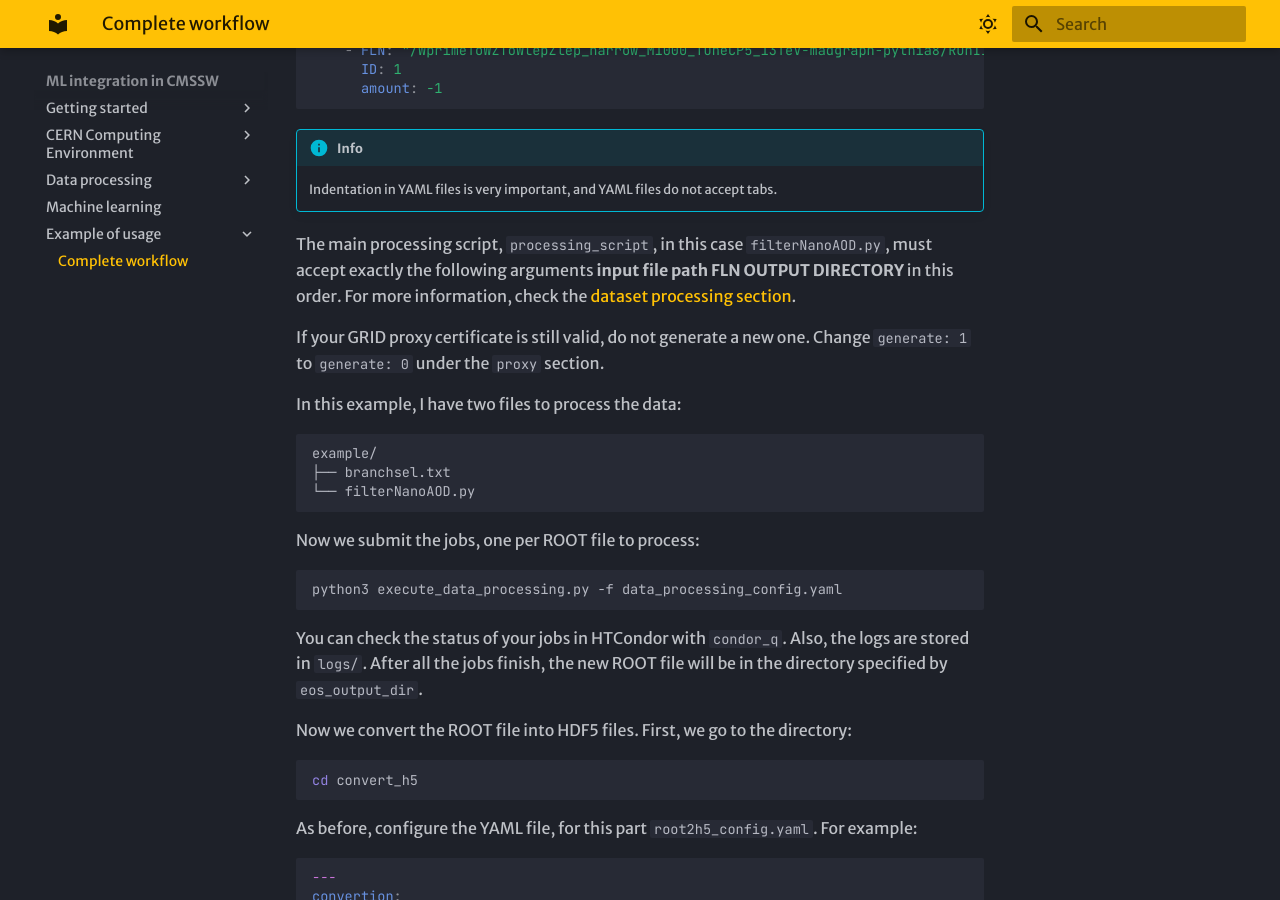
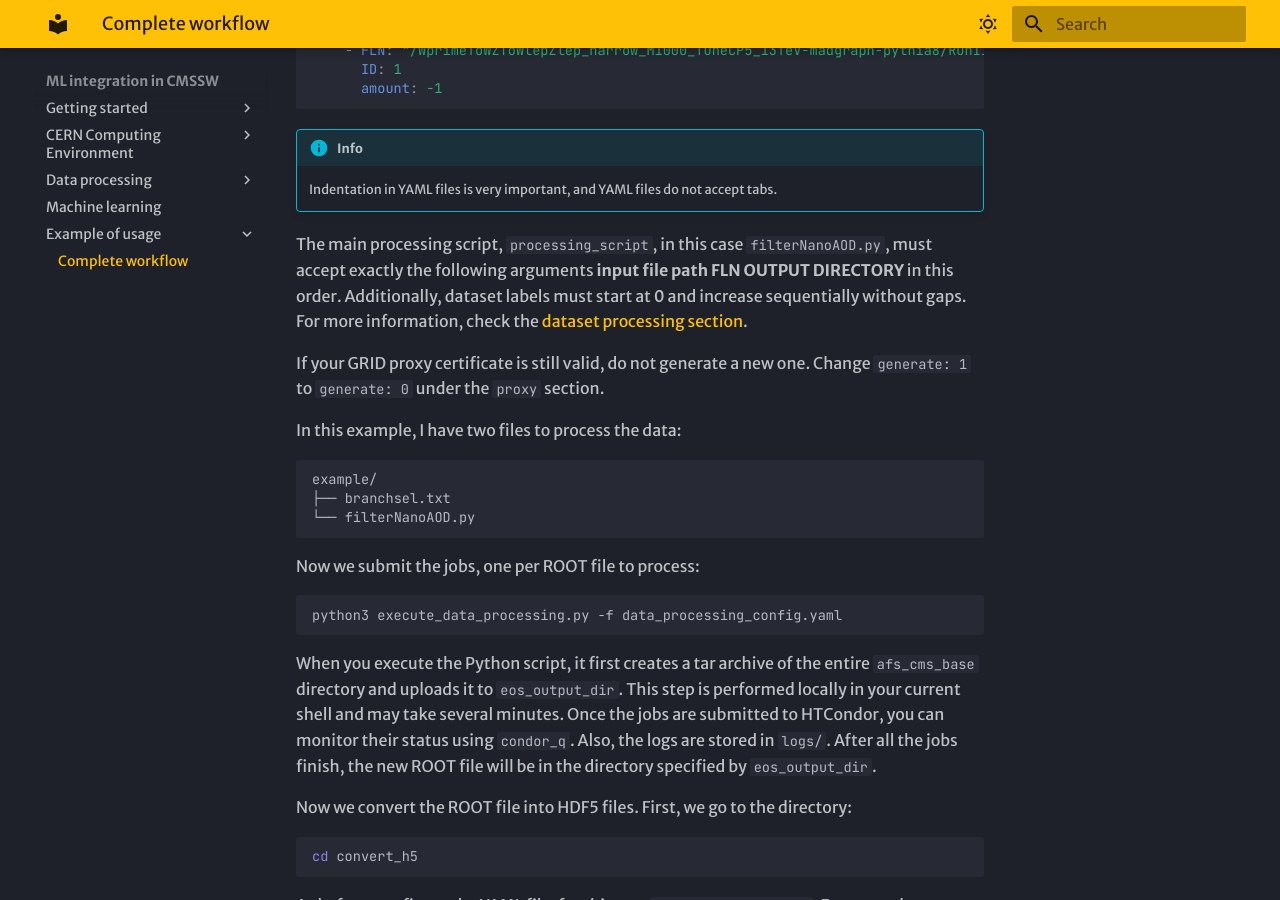
Before and after one commit to castaned/ML-integration-CMSSW, an MkDocs documentation site: the page built from docs/usage/01_usage.md, in a window 1280 px wide and 900 px high, scrolled down 1145 px. Built offline with MkDocs 1.6.1 and Material for MkDocs 9.7.7, drawn with Linux system fonts in a browser that asks for light colours.

Commit message:
Update: tar time and ID requierement in data processing

````diff
--- a/docs/usage/01_usage.md
+++ b/docs/usage/01_usage.md
@@ -59,7 +59,7 @@ data_processing:
     Indentation in YAML files is very important, and YAML files do not accept tabs.
 
 
-The main processing script, `processing_script`, in this case `filterNanoAOD.py`, must accept exactly the following arguments **input file path** **FLN** **OUTPUT DIRECTORY** in this order. For more information, check the [dataset processing section](data-processing/somewhere).
+The main processing script, `processing_script`, in this case `filterNanoAOD.py`, must accept exactly the following arguments **input file path** **FLN** **OUTPUT DIRECTORY** in this order. Additionally, dataset labels must start at 0 and increase sequentially without gaps. For more information, check the [dataset processing section](data-processing/somewhere).
 
 If your GRID proxy certificate is still valid, do not generate a new one. Change `generate: 1` to `generate: 0` under the `proxy` section.
 
@@ -77,7 +77,7 @@ Now we submit the jobs, one per ROOT file to process:
 python3 execute_data_processing.py -f data_processing_config.yaml
 ```
 
-You can check the status of your jobs in HTCondor with `condor_q`. Also, the logs are stored in `logs/`. After all the jobs finish, the new ROOT file will be in the directory specified by `eos_output_dir`.
+When you execute the Python script, it first creates a tar archive of the entire `afs_cms_base` directory and uploads it to `eos_output_dir`. This step is performed locally in your current shell and may take several minutes. Once the jobs are submitted to HTCondor, you can monitor their status using `condor_q`. Also, the logs are stored in `logs/`. After all the jobs finish, the new ROOT file will be in the directory specified by `eos_output_dir`.
 
 Now we convert the ROOT file into HDF5 files. First, we go to the directory:
 
````
